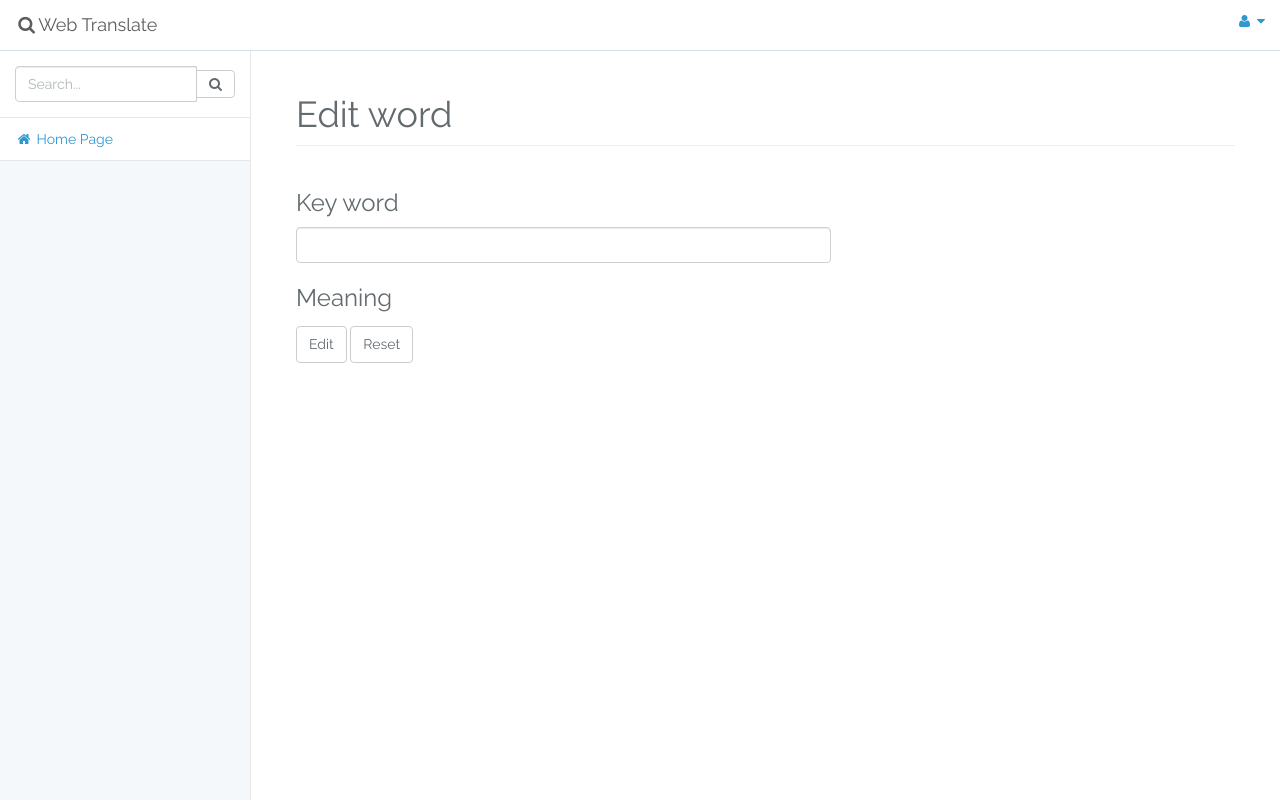
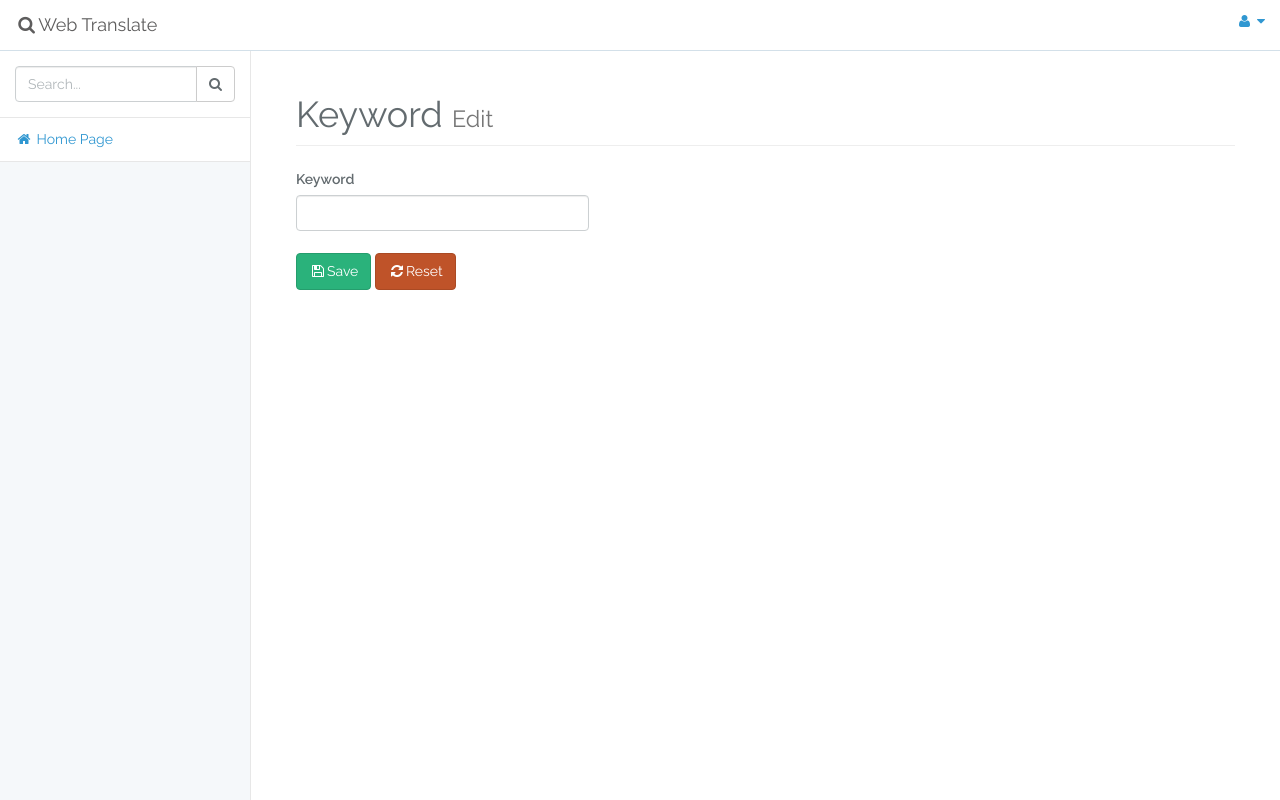
Before and after one commit to thangpv425/web_translate, a Laravel app: template resources/views/admin/keywordEdit.blade.php in a window 1280 px wide. Run offline with Laravel 8, Linux system fonts and the light colour scheme; the template is opened without the code that fills it, so the values that code supplies are empty; the page is wider than the window, and the part outside it is not shown; some libraries are stand-ins or nearby versions.

Commit message:
edit view

```diff
--- a/app/Http/Controllers/Admin/AdminController.php
+++ b/app/Http/Controllers/Admin/AdminController.php
@@ -76,10 +76,11 @@ class AdminController extends Controller
     public function editKeyword($id) {
 
         $keyword = Keyword::find($id);
-        echo $keyword->keyword;
         $meaning = $keyword->meaning;
+        $numberOfMeanings = Meaning::where('keyword_id', $id)->count();
         return view('admin.keywordEdit', ['keyword' => $keyword,
-                                           'meaning' => $meaning]);
+                                          'meaning' => $meaning,
+                                          'numberOfMeanings' => $numberOfMeanings]);
     }
 
     public function processEditKeyword(){
--- a/resources/views/admin/keywordEdit.blade.php
+++ b/resources/views/admin/keywordEdit.blade.php
@@ -1,17 +1,18 @@
 @extends('layout.index')
 
 @section('content')
+<meta name="csrf-token" content="{{ csrf_token() }}">
 <!-- Page Content -->
 <div id="page-wrapper">
     <div class="container-fluid">
         <div class="row">
             <div class="col-lg-12">
-                <h1 class="page-header">
-                    Edit word <small> {{$keyword->keyword}} </small>
+                <h1 class="page-header">Keyword
+                    <small>Edit</small>
                 </h1>
             </div>
-            <!-- /.col-lg-12 -->
-            <div class="col-lg-7" style="padding-bottom:120px">
+
+            <div class="col-sm-4">
                 @if(count($errors)>0)
                 <div class="alert alert-danger">
                     @foreach($errors->all() as $err)
@@ -22,29 +23,43 @@
                 <form action="{{ route('keywordEditRoute') }}" method="POST">
                     <input type="hidden" name="_token" value="{{csrf_token()}}"/>
                     <input type="hidden" name="keyword_id" value='{{ $keyword['keyword_id'] }}' />
-                    <div class="form-group">
-                        <h3>Key word</h3>
-                        <input class="form-control" name="txtKeyWord" value="{{$keyword->keyword}}" />
+                    <div id="edit_word">
+                        <label for="keyword">Keyword</label><font color="red"><small><span id="errNm0">  </span></small></font>
+                        <input type="text" class="form-control keyword" name="keyword" value="{{$keyword->keyword}}" data-error="#errNm0">
+                        <br>
+
+                        @php
+                            $i=1;
+                        @endphp
+
+                        @foreach($meaning as $meaning)
+                        <label>Meaning #{{$i}}</label><font color="red"><small><span id="errNm1"> </span></small></font>
+                        <div class="form-group">
+                        <div class="input-group">
+                            <input type="text" class="form-control meaning" name="meaning[]" value="{{$meaning->meaning}}" data-error="#errNm1">
+                            @if($i==$numberOfMeanings)
+                            <span class="input-group-btn">
+                                <button class="btn btn-default" id="more_meaning" type="button">
+                                    <i class="fa fa-plus"></i>
+                                </button>
+                            </span>
+                            @endif
+                            <input type="hidden" name="meaning_id[]" value="{{ $meaning->id }}" />
+                        </div>
+                        <label for="">Language</label>
+                        <div class="form-group">
+                            <label><input type="radio" name="language[]" value='0' checked /> Vietnamese<br></label>
+                            <label><input type="radio" name="language[]" value='1' /> English<br></label>
+                        </div>
+                        @php $i++;@endphp
+                        </div>
+                        @endforeach
+
                     </div>
-
-                    <h3>Meaning</h3>
-                    @php $i=1;
-                    @endphp
-
-                    @foreach($meaning as $meaning)
-                    <br>#{{$i}}
-                        @php $i++;
-                        @endphp
-                    <input class="form-control" name="meaning[]" value="{{$meaning->meaning}}" />
-                    <input type="hidden" name="meaning_id[]" value='{{ $meaning->id }}' />
-                    <br>
-                    <input type="radio" name="language[]" value='0' @if($meaning->language==0) checked @endif /> Vietnamese<br>
-                    <input type="radio" name="language[]" value='1' @if($meaning->language==1) checked @endif /> English<br>
-                    @endforeach
-                    <div class="form-group" id= "add_meaning">
-                    </div>
-                    <button type="submit" class="btn btn-default">Edit</button>
-                    <button type="reset" class="btn btn-default">Reset</button>
+                    <button id="submit" type="submit" class="btn btn-success">
+                        <i class="fa fa-floppy-o fa-fw" aria-hidden="true"></i>Save
+                    </button>
+                    <button type="reset" class="btn btn-danger"><i class="fa fa-refresh fa-fw"></i>Reset</button>
                 </form>
 
             </div>
@@ -57,11 +72,5 @@
 @endsection
 
 @section('script')
-<script>
-    function add_fields() {
-        document.getElementById('add_meaning').innerHTML += '<br><label>Translate</label> \n\
-<input class="form-control" name="txtMeaning" placeholder="Example: chơi" />\n\
-<input type="radio" name="language" value=\'0\'/> Vietnamese<br>\n\
-<input type="radio" name="language" value=\'1\'/> English<br>';
-    }
-</script>
+@include('js.admin.validate_edit_keyword')
+@endsection
--- /dev/null
+++ b/resources/views/js/admin/validate_edit_keyword.blade.php
@@ -0,0 +1,108 @@
+<script src="https://cdnjs.cloudflare.com/ajax/libs/jquery-validate/1.17.0/jquery.validate.min.js"></script>
+<script>
+    $(document).ready(function(){
+        $.ajaxSetup({
+            headers: {
+                'X-CSRF-TOKEN': $('meta[name="csrf-token"]').attr('content')
+            }
+        });
+        var i = 1;
+        $('#more_meaning').click(function(){
+            i++;
+            $('#edit_word').append(
+                '<div id="number'+i+'">\n'+
+                '<div class="form-group">\n' +
+                '<label>Meaning</label><font color="red"><small><span id="errNm'+i+'"> </span></small></font>' +
+                '<div class="input-group">' +
+                '<input type="text" class="form-control meaning" name="translate['+i+'][meaning]" placeholder="Input meaning here..." data-error="#errNm'+i+'">' +
+                '<span class="input-group-btn">'+
+                '<button class="btn btn-default btn_remove" id="'+i+'">'+
+                '<i class="fa fa-times"></i>'+
+                '</button>'+
+                '</span>'   +
+                '</div>\n' +
+                '<label for="">Language</label>\n' +
+                '<div class="form-group">\n' +
+                '<label><input type="radio" name="translate['+i+'][language]" value=\'0\' checked /> Vietnamese<br></label>\n' +
+                '<label><input type="radio" name="translate['+i+'][language]" value=\'1\' /> English<br></label>\n' +
+                '</div>\n' +
+                '</div>\n' +
+                '<hr />'
+            );
+        });
+
+        $(document).on('click','.btn_remove', function(){
+            var buttonId = $(this).attr('id');
+            $('#number'+buttonId+'').remove();
+        });
+
+        jQuery.validator.addMethod("kana", function(value, element) {
+                return this.optional(element) || /^([ァ-ヶーぁ-ん]+)$/.test(value);
+            }, "<br/>Please enter full-width hiragana katakana."
+        );
+
+        jQuery.validator.addMethod("hiragana", function(value, element) {
+                return this.optional(element) || /^([ぁ-ん]+)$/.test(value);
+            }, "<br/>Please enter full-width Hiragana."
+        );
+
+        jQuery.validator.addMethod("katakana", function(value, element) {
+                return this.optional(element) || /^([ァ-ヶー]+)$/.test(value);
+            }, "<br/>Please enter full-width katakana."
+        );
+
+        jQuery.validator.addMethod("hankana", function(value, element) {
+                return this.optional(element) || /^([ｧ-ﾝﾞﾟ]+)$/.test(value);
+            }, "<br/>Please enter half-width katakana."
+        );
+
+        jQuery.validator.addMethod("alphabet", function(value, element) {
+                return this.optional(element) || /^([a-zA-z\s]+)$/.test(value);
+            }, "Please insert alphabet."
+        );
+        $.validator.addMethod("uniqueKeyword",
+        function(value, element) {
+            var result = false;
+            $.ajax({
+                type:"POST",
+                async: false,
+                url: "check/unique/keyword", // script to validate in server side
+                data: {'keyword': value},
+                success: function(data) {
+                    result = (data == false) ? true : false;
+                }
+                });
+                // return true if keyword is exist in database
+                console.log(result);
+                return result;
+
+            },
+            "This keyword is already added!"
+        );
+
+        $.validator.addClassRules({
+            meaning: {
+                required: true,
+                alphabet: true
+            }
+        });
+        $('#add_keyword_form').validate({
+            rules: {
+                "keyword": {
+                    required: true,
+                    alphabet: true,
+                    uniqueKeyword: true
+                },
+            },
+            messages: {},
+            errorPlacement: function(error, element) {
+                var placement = $(element).data('error');
+                if (placement) {
+                    $(placement).append(error)
+                } else {
+                    error.insertAfter(element);
+                }
+            }
+        });
+    });
+</script>
```
